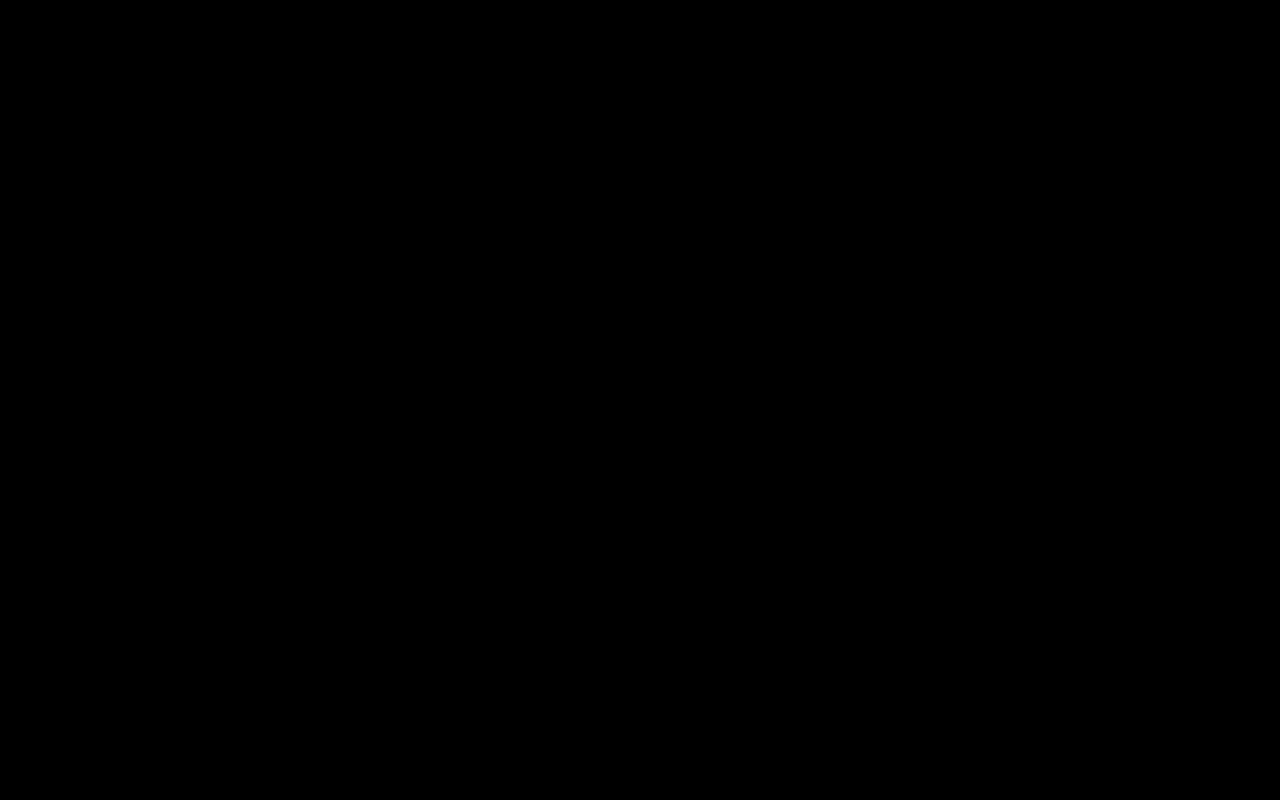
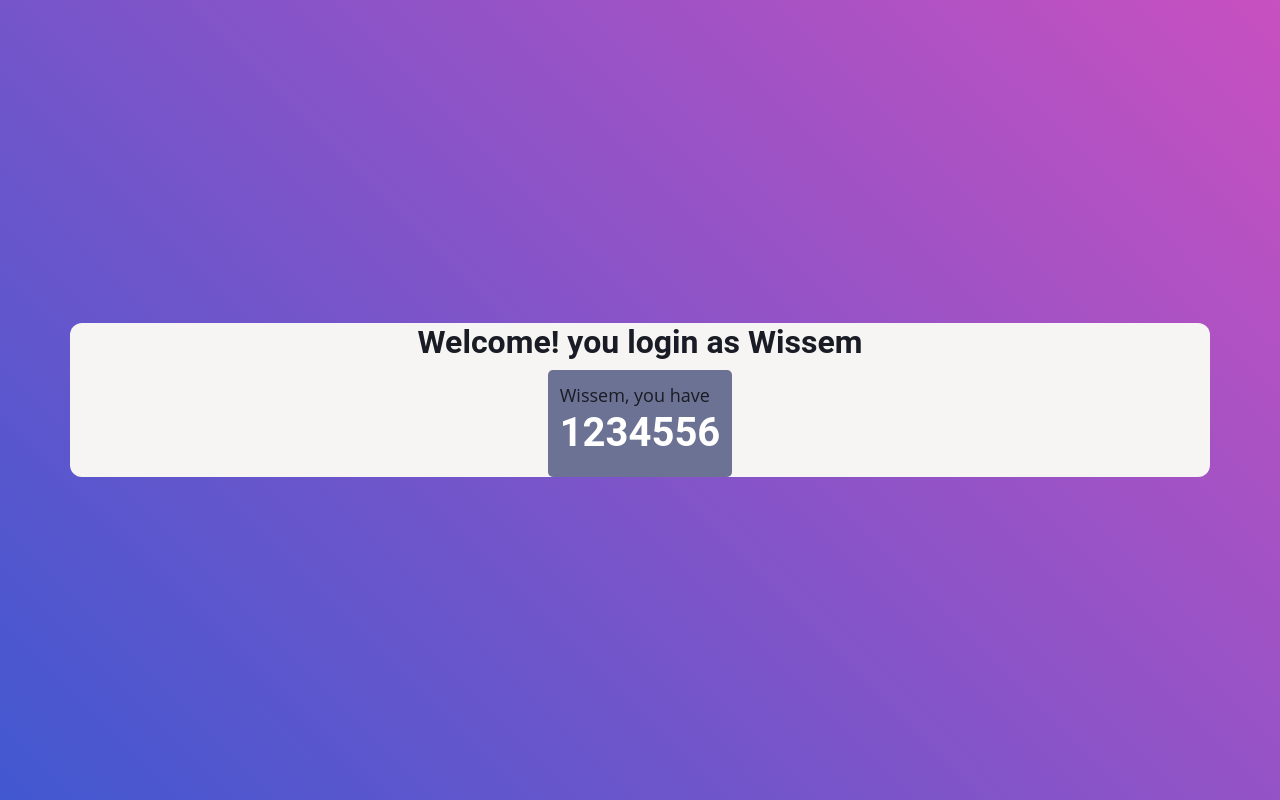
Before and after one commit to WassimHorchi/DuinoCoinReact, a React (Create React App) app in the folder front/: page / in a window 1280 px wide. Built offline with nearby package versions, Linux system fonts and the light colour scheme.

Commit message:
Prepare Home page

```diff
--- a/front/src/css/style.css
+++ b/front/src/css/style.css
@@ -287,3 +287,26 @@
     background: var(--dark);
     border-color: var(--primary);
 }
+
+.container-login100 .container{
+    background-color: rgb(247, 244, 244);
+    color: #6C7293;
+    border-radius: 12px;
+    display: flex;
+    flex-direction: column;
+    align-items: center;
+}
+.container-login100 .container .title h2{
+    color: #191C24;
+    font-weight: 700;
+}
+
+.container-login100 .container .data-container .card-data{
+    background-color: #6C7293;
+    color: #191C24;
+    padding: 12px;
+    border-radius: 5px;
+}
+.container-login100 .container .data-container .card-data label{
+    font-size: 18px;
+}
--- a/front/src/pages/Home.js
+++ b/front/src/pages/Home.js
@@ -4,6 +4,24 @@ function Home()
 {
     return(
         <>
+            <div class="limiter">
+                <div className='container-login100'>
+                    <div className='container'>
+                        <div className='title'>
+                            <h2>Welcome! you login as Wissem</h2>
+                        </div>
+
+                        <div className='data-container'>
+                            <div className='card-data'>
+                                <label>Wissem, you have</label>
+                                <h1>1234556</h1>
+                            </div>
+                        </div>
+                    </div>
+
+                </div>
+
+            </div>
         </>
 
     )
```
